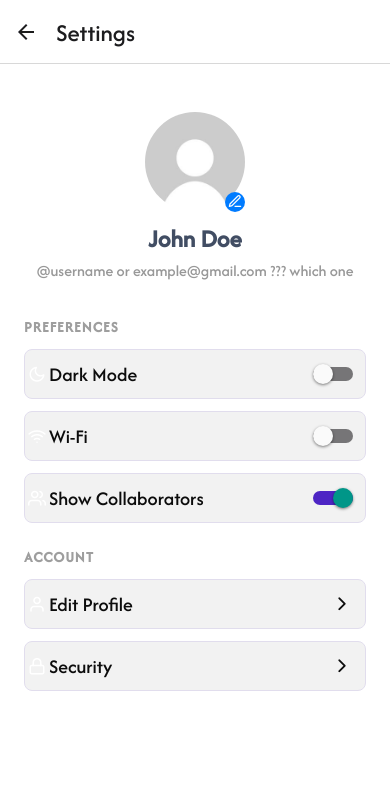
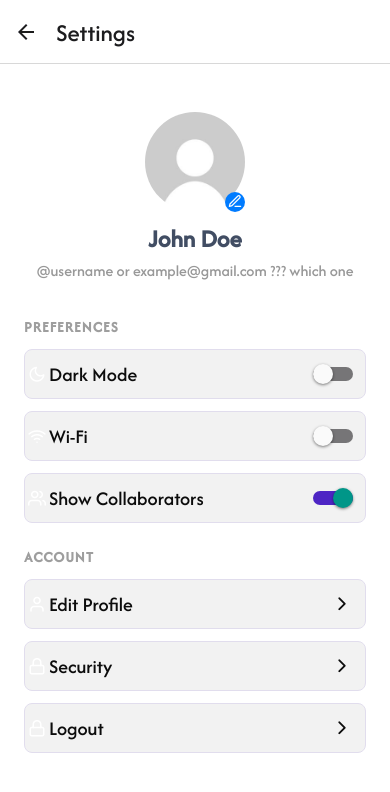
Before and after one commit to j0shuasalinas/StudyAI, a React Native app in the folder StudyAI/: screen /Settings in a window 390 px wide. Shown: the top 792 px of the page. Built offline with nearby package versions, Linux system fonts and the light colour scheme; no server answers.

Commit message:
Everything is working so far fixed up bar and page

```diff
--- a/StudyAI/components/SettingsScreen.js
+++ b/StudyAI/components/SettingsScreen.js
@@ -23,6 +23,7 @@ const SECTIONS = [
         items: [
             { id: "profile", label: "Edit Profile", type: "Link", icon: "user", color: "#E91E63" },
             { id: "security", label: "Security", type: "Link", icon: "lock", color: "#9C27B0" },
+            { id: "logout", label: "Logout", type: "Link", icon: "lock", color: "#9C27B0" },
         ]
     }
 ];
@@ -85,6 +86,7 @@ export default function SettingsScreen() {
                                     )}
                                 </View>
                             </TouchableOpacity>
+
                         ))}
                     </View>
                 ))}
--- a/StudyAI/package.json
+++ b/StudyAI/package.json
@@ -11,6 +11,7 @@
   "dependencies": {
     "@expo/metro-runtime": "~4.0.1",
     "@react-native-community/checkbox": "^0.5.17",
+    "@react-native-google-signin/google-signin": "^13.2.0",
     "@react-navigation/native": "^7.0.14",
     "@react-navigation/stack": "^7.1.1",
     "expo": "^52.0.37",
```
Also changed, not shown: StudyAI/components/LogInScreen.js (line endings or trailing spaces), 1 other file (tests, documents, lock files or other folders).
